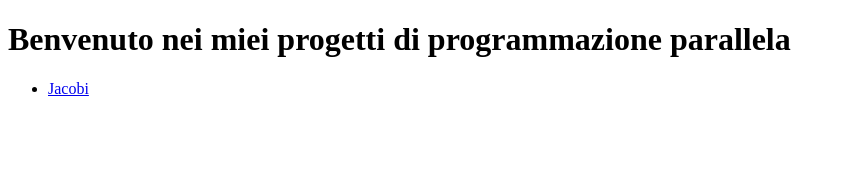
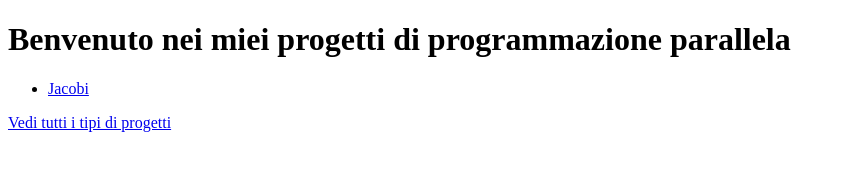
Before and after one commit to baddy2002/Cuda, a plain HTML site: page index.html in a window 1280 px wide. Shown: the whole page, without its empty margins (0-845 px from the left). Drawn offline with Linux system fonts and the light colour scheme.

Commit message:
Update index.html

```diff
--- a/index.html
+++ b/index.html
@@ -10,5 +10,8 @@
     <ul>
         <li><a href="https://github.com/Baddy2002/jacobi-hpc-2025">Jacobi</a></li>
     </ul>
+
+    <a href="https://Baddy2002.github.io/projects"> Vedi tutti i tipi di progetti </a>
+
 </body>
 </html>
```
